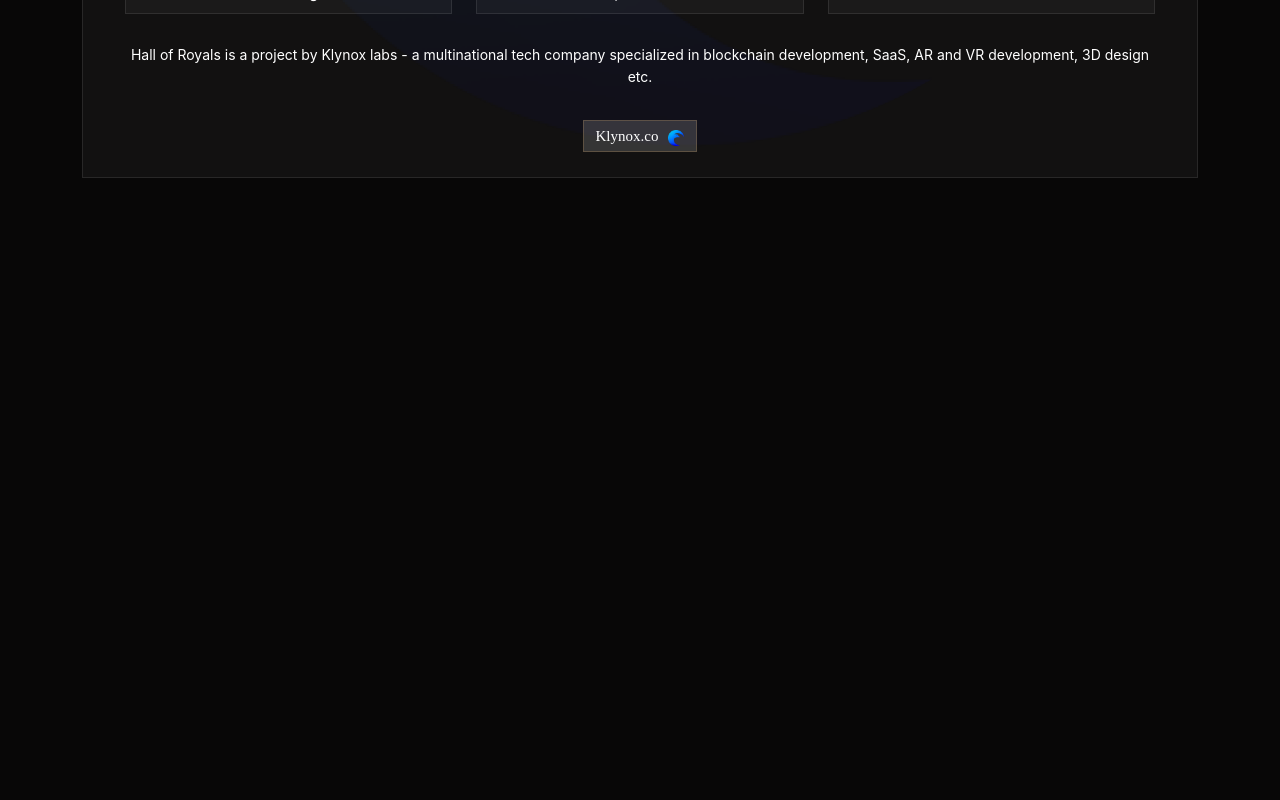
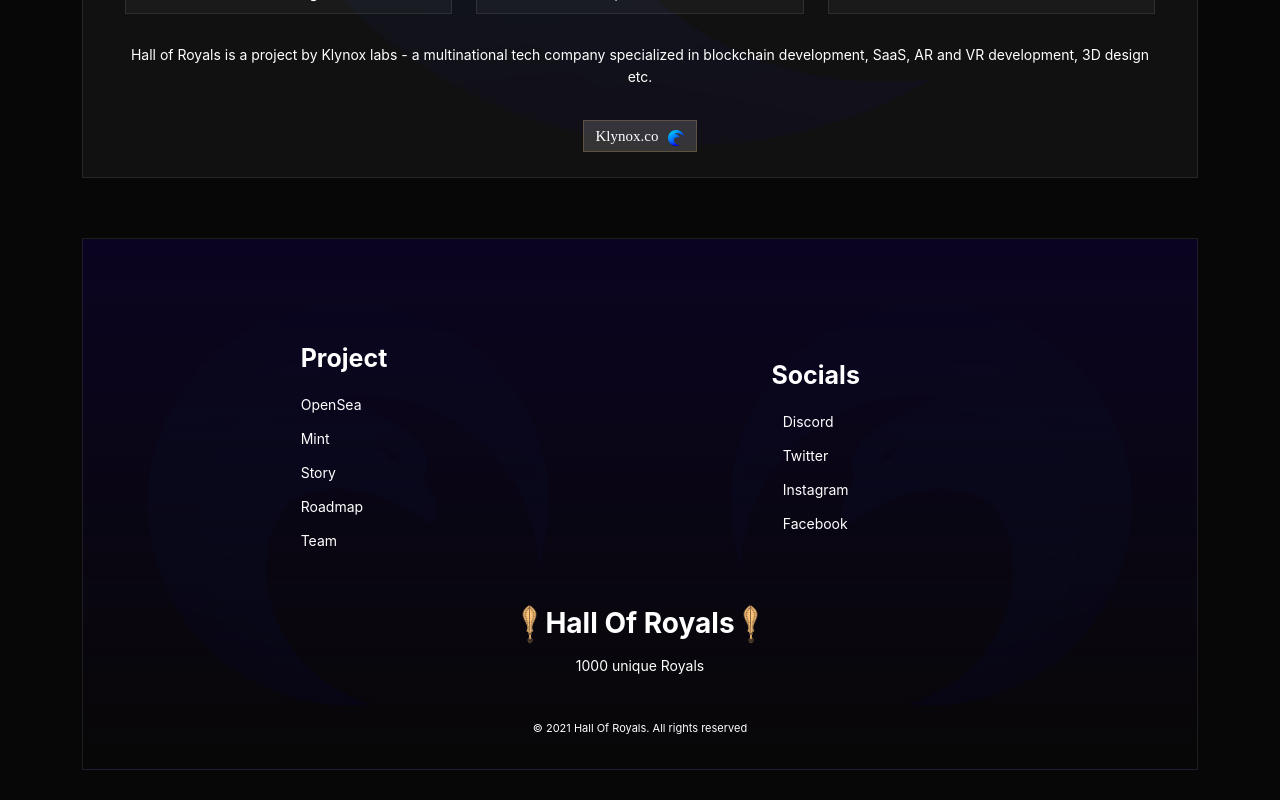
Before and after one commit to HallOfRoyals/HallOfRoyals-FrontEnd, a React (Create React App) app: page / in a window 1280 px wide. Shown: the part 5272-6072 px from the top of the page. Before the commit the page ends 5450 px from the top, so only its background shows below. Built offline with nearby package versions, Linux system fonts and the light colour scheme; a web font is replaced by a local one.

Commit message:
Implement footer

```diff
--- a/src/App.js
+++ b/src/App.js
@@ -4,6 +4,7 @@
 import Story from './components/Story';
 import RoadMap from './components/RoadMap';
 import Team from './components/Team';
+import Footer from './components/Footer';
 import shapeFourteen from './static/images/shape-14.png';
 import shapeFifteen from './static/images/shape-15.png';
 
@@ -11,7 +12,7 @@
   return (
     <div className="position-relative">
       <Header />
-      <div class="container">
+      <div className="container">
         <ActionTray />
         <img src={shapeFourteen} alt="" className="shape-14"/>
         <ShowCase />
@@ -19,10 +20,8 @@
         <img src={shapeFifteen} alt="" className="shape-15"/>
         <RoadMap />
         <Team />
+        <Footer />
       </div>
-      {/* <div className="footer">
-        Smart contract address: Contract coming soon...
-      </div> */}
     </div>
   );
 }
--- a/src/components/ActionTray.js
+++ b/src/components/ActionTray.js
@@ -8,14 +8,14 @@
       <h1 className="section-title">Get a Royal</h1>
       <div className="row mt-20">
         <div className="col-6">
-          <a href="/" class="glassy-wrapper -actiontray-actions text-center d-flex justify-content-center align-items-center">
+          <a href="/" className="glassy-wrapper -actiontray-actions text-center d-flex justify-content-center align-items-center">
             <span>Buy on OpenSea</span>
             <img src={openseaIcon} alt="opensea"/>
           </a>
           <p className="text-center mt-10">Genesis collection</p>
         </div>
         <div className="col-6">
-          <a href="/" class="glassy-wrapper -actiontray-actions text-center d-flex justify-content-center align-items-center">
+          <a href="/" className="glassy-wrapper -actiontray-actions text-center d-flex justify-content-center align-items-center">
             <span>Mint a custom Royal</span>
             <img src={crownIcon} alt="opensea" />
           </a>
--- /dev/null
+++ b/src/components/Footer.js
@@ -0,0 +1,67 @@
+import '../static/css/ShowCase.css';
+import logoIcon from '../static/images/logo-icon.png';
+import shapeEighteen from '../static/images/shape-18.png';
+import shapeNineteen from '../static/images/shape-19.png';
+
+export default function Footer() {
+
+  return (
+    <footer className="x-glassy-wrapper mt-60 mb-30 position-relative pl-30 pr-30 pb-30 pt-100">
+      <img src={shapeEighteen} alt="" className="shape-18" />
+      <img src={shapeNineteen} alt="" className="shape-19" />
+      <div className="container x-container">
+        <div className="row justify-content-center footer-nav">
+          <div className="col-md-4">
+            <h2>Project</h2>
+            <ul>
+              <li>
+                <a href="/">OpenSea</a>
+              </li>
+              <li>
+                <a href="/">Mint</a>
+              </li>
+              <li>
+                <a href="/">Story</a>
+              </li>
+              <li>
+                <a href="/">Roadmap</a>
+              </li>
+              <li>
+                <a href="/">Team</a>
+              </li>
+            </ul>
+          </div>
+          <div className="col-md-4 d-md-flex flex-column justify-content-center align-items-center">
+            <h2>Socials</h2>
+            <ul>
+              <li>
+                <a href="/">Discord</a>
+              </li>
+              <li>
+                <a href="/">Twitter</a>
+              </li>
+              <li>
+                <a href="/">Instagram</a>
+              </li>
+              <li>
+                <a href="/">Facebook</a>
+              </li>
+            </ul>
+          </div>
+        </div>
+        <div className="mt-50 d-flex justify-content-center">
+          <div className="d-flex align-items-center footer-logo">
+            <img src={logoIcon} alt="" />
+            <h3>Hall Of Royals</h3>
+            <img src={logoIcon} alt="" />
+          </div>
+        </div>
+        <div className="mt-10 d-flex justify-content-center">
+          <p>1000 unique Royals</p>
+        </div>
+        <div className="mt-40 d-flex justify-content-center">
+          <p className="copyright">&copy; 2021 Hall Of Royals. All rights reserved</p>
+        </div>
+      </div>
+    </footer>);
+}
--- a/src/components/Header.js
+++ b/src/components/Header.js
@@ -43,19 +43,19 @@
           </div>
         </div>
       </div>
-      <img src={shapeOne} alt="shape-1" class="shape-1"/>
-      <img src={shapeTwo} alt="shape-2" class="shape-2"/>
-      <img src={shapeThree} alt="shape-3" class="shape-3"/>
-      <img src={shapeFour} alt="shape-4" class="shape-4"/>
-      <img src={shapeFive} alt="shape-5" class="shape-5"/>
-      <img src={shapeSix} alt="shape-6" class="shape-6"/>
-      <img src={shapeSeven} alt="shape-7" class="shape-7"/>
-      <img src={shapeEight} alt="shape-8" class="shape-8"/>
-      <img src={shapeNine} alt="shape-9" class="shape-9"/>
-      <img src={shapeTen} alt="shape-10" class="shape-10"/>
-      <img src={shapeEleven} alt="shape-11" class="shape-11"/>
-      <img src={shapeTwelve} alt="shape-12" class="shape-12"/>
-      <img src={shapeThirteen} alt="shape-13" class="shape-13"/>
+      <img src={shapeOne} alt="shape-1" className="shape-1"/>
+      <img src={shapeTwo} alt="shape-2" className="shape-2"/>
+      <img src={shapeThree} alt="shape-3" className="shape-3"/>
+      <img src={shapeFour} alt="shape-4" className="shape-4"/>
+      <img src={shapeFive} alt="shape-5" className="shape-5"/>
+      <img src={shapeSix} alt="shape-6" className="shape-6"/>
+      <img src={shapeSeven} alt="shape-7" className="shape-7"/>
+      <img src={shapeEight} alt="shape-8" className="shape-8"/>
+      <img src={shapeNine} alt="shape-9" className="shape-9"/>
+      <img src={shapeTen} alt="shape-10" className="shape-10"/>
+      <img src={shapeEleven} alt="shape-11" className="shape-11"/>
+      <img src={shapeTwelve} alt="shape-12" className="shape-12"/>
+      <img src={shapeThirteen} alt="shape-13" className="shape-13"/>
     </header>
   );
 }
--- a/src/components/Story.js
+++ b/src/components/Story.js
@@ -42,7 +42,7 @@
         <div className="glassy-wrapper mt-40 d-flex flex-column flex-sm-row align-items-center align-items-sm-stretch x-nfts">
           <img src={nftOne} alt="" />
           <div className="pt-15 pb-15">
-            <h4 class="mb-10">Ancient Royals</h4>
+            <h4 className="mb-10">Ancient Royals</h4>
             <p>These are sculpts that are decked with traditional Benin Bronze Head ornaments, head wears, neck wears and tribal marks.</p>
             <p>They depict the Bronze Heads in their real life forms in varying material textures. No additional ornaments are added</p>
           </div>
@@ -50,7 +50,7 @@
         <div className="glassy-wrapper mt-40 d-flex flex-column flex-sm-row align-items-center align-items-sm-stretch x-nfts">
           <img src={nftTwo} alt="" />
           <div className="pt-15 pb-15">
-            <h4 class="mb-10">Meta Royals</h4>
+            <h4 className="mb-10">Meta Royals</h4>
             <p>These sculpts are also decked in the traditional Benin Bronze Head regalia + modern accessories especially those associated with the metaverse like 3D glasses, pipes and piercings</p>
             <p>These sculpts combines this ancient art form with modern accessories, ideas & culture</p>
           </div>
@@ -58,7 +58,7 @@
         <div className="glassy-wrapper mt-40 d-flex flex-column flex-sm-row align-items-center align-items-sm-stretch x-nfts">
           <img src={nftThree} alt="" />
           <div className="pt-15 pb-15">
-            <h4 class="mb-10">Legendary Royals</h4>
+            <h4 className="mb-10">Legendary Royals</h4>
             <p>These sculpts are done in honor of people who had an impact on the world, their society or community during their lifetime.</p>
             <p>They are meant to honor these Legends by adorning them in the regalia of the Benin Bronze Heads</p>
             <p>Also, we hope that through this we can bring global recogition to the Benin Bronze Heads</p>
@@ -68,7 +68,7 @@
         <div className="glassy-wrapper mt-40 d-flex flex-column flex-sm-row align-items-center align-items-sm-stretch x-nfts">
           <img src={nftFour} alt="" />
           <div className="pt-15 pb-15">
-            <h4 class="mb-10">Honorary Royals</h4>
+            <h4 className="mb-10">Honorary Royals</h4>
             <p>Honorary sculpts are done to honor and recognise the high achievers of our present day world - celebrities, content creators, writers, activists, etc.</p>
             <p>Women & men who are making a difference in their various fields - music, academia, science, technology, DeFi, etc.</p>
             <p>These will not be for sale but offered for free to the individuals sculpted</p>
--- a/src/index.css
+++ b/src/index.css
@@ -1192,8 +1192,8 @@
 }
 .shape-14 {
   position: absolute;
-  top: 8%;
-  left: 8%;
+  top: 1%;
+  left: 9%;
   height: 1500px;
   z-index: -1;
 }
@@ -1211,7 +1211,7 @@
 }
 .shape-15 {
   position: absolute;
-  top: 69%;
+  top: 39%;
   right: 0;
   height: 1500px;
   z-index: -1;
@@ -1236,9 +1236,53 @@
   height: 100%;
   z-index: -1;
 }
+.shape-18 {
+  position: absolute;
+  top: 0;
+  left: 0;
+  height: 100%;
+  z-index: -1;
+}
+.shape-19 {
+  position: absolute;
+  top: 0;
+  right: 0;
+  height: 100%;
+  z-index: -1;
+}
+@media (max-width: 991px) {
+  .shape-17 {
+    height: auto;
+    width: 100%;
+  }
+}
+@media (max-width: 1199px) {
+  .shape-19 {
+    display: none;
+  }
+  .shape-18 {
+    left: 20%;
+  }
+}
+@media (max-width: 767px) {
+  .shape-18 {
+    top: 10%;
+    left: 2%;
+    height: auto;
+    width: 100%;
+  }
+  .shape-17 {
+    top: 20%;
+  }
+}
 .glassy-wrapper {
   background: rgba(196, 196, 196, 0.05);
   border: 0.5px solid rgba(196, 196, 196, 0.12);
+  box-sizing: border-box;
+}
+.x-glassy-wrapper {
+  background: linear-gradient(180deg, #0b0421 0%, rgba(11, 4, 33, 0) 100%);
+  border: 0.5px solid rgba(255, 255, 255, 0.092);
   box-sizing: border-box;
 }
 .x-section {
@@ -1329,3 +1373,39 @@
   height: 16px;
   margin-left: 10px;
 }
+.footer-nav h2 {
+  font-size: 25px;
+  line-height: 38px;
+  color: #ffffff;
+}
+.footer-nav ul {
+  margin-top: 15px;
+}
+.footer-nav ul li + li {
+  margin-top: 10px;
+}
+.footer-nav ul > li a {
+  color: #fff;
+  font-size: 14px;
+  line-height: 20px;
+  text-decoration: none;
+}
+.footer-nav ul > li a:hover {
+  color: rgb(236, 245, 245);
+  letter-spacing: 2px;
+}
+.footer-logo h3 {
+  font-size: 28px;
+  line-height: 33px;
+  text-align: center;
+  color: #ffffff;
+  padding: 5px 5px;
+}
+.footer-logo img {
+  width: 21px;
+  height: 40px;
+}
+footer .copyright {
+  font-size: 11px;
+  text-align: center;
+}
```
Also changed, not shown: src/static/images/shape-18.png (added), src/static/images/shape-19.png (added).
